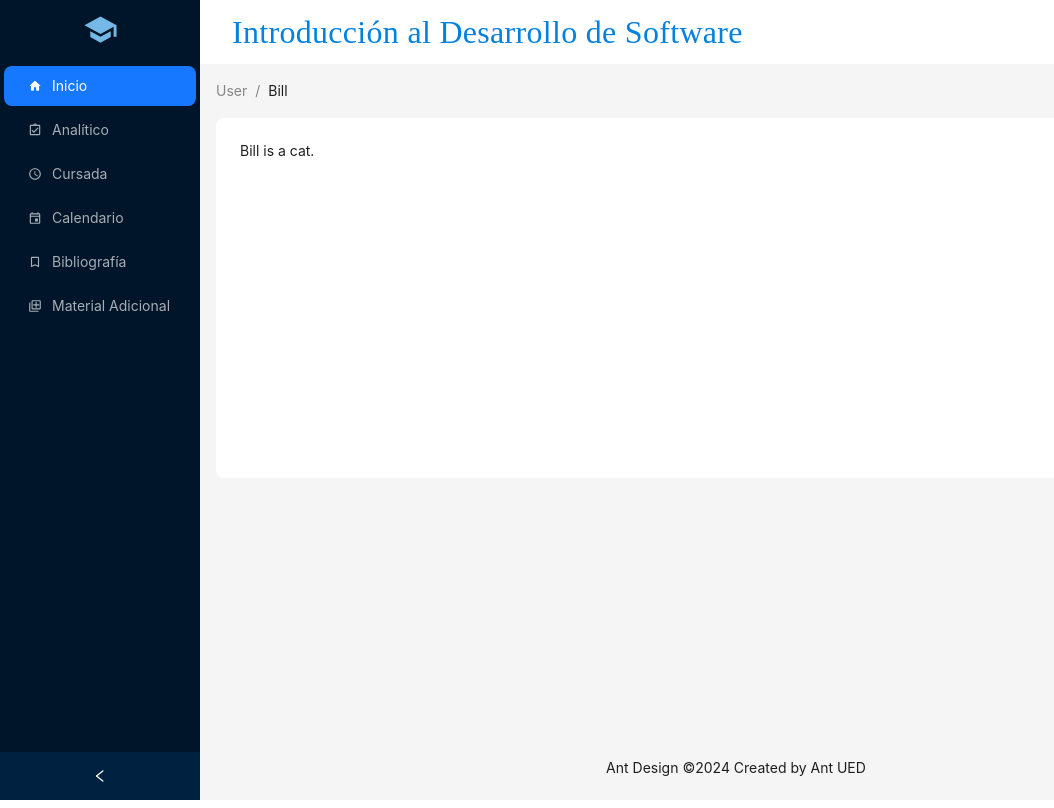
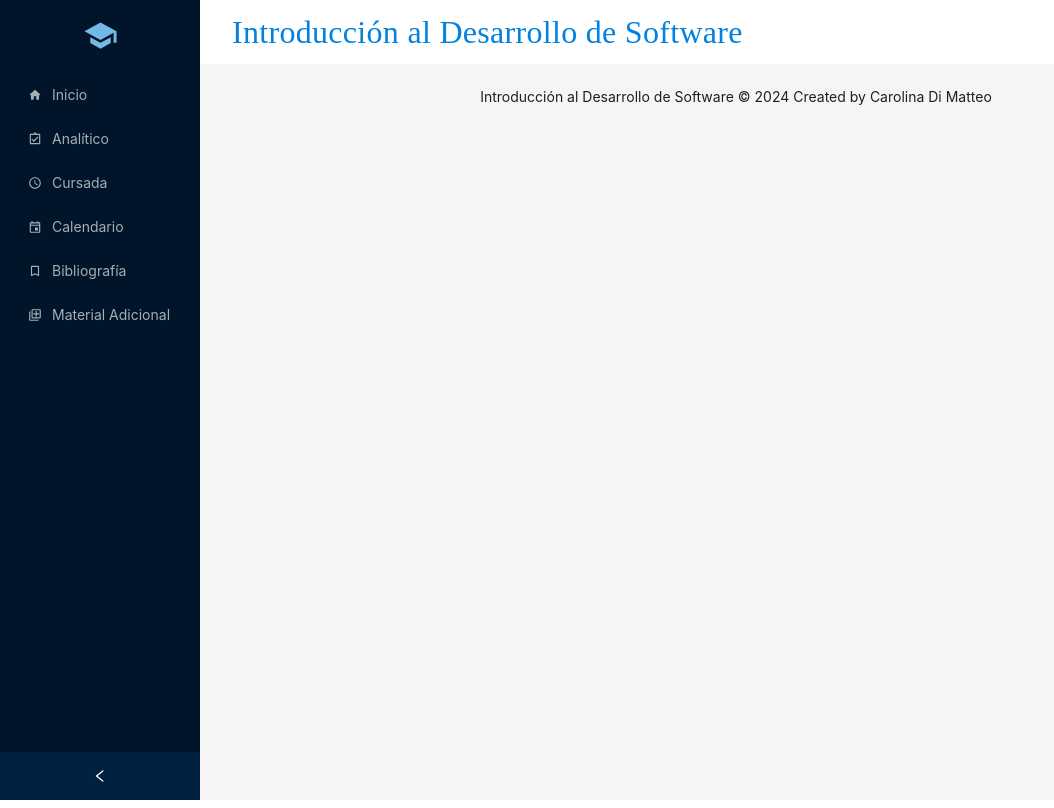
Before and after one commit to gcc-cdimatteo/gcc-cdimatteo.github.io, a Next.js app: page / in a window 1280 px wide. Shown: the whole page, without its empty margins (0-1054 px from the left). Built offline with nearby package versions, Linux system fonts and the light colour scheme; a web font is replaced by a local one.

Commit message:
add home page

```diff
--- a/app/layout.tsx
+++ b/app/layout.tsx
@@ -1,52 +1,15 @@
 'use client';
 
 import React, { useState } from 'react';
-import {
-  DesktopOutlined,
-  FileOutlined,
-  PieChartOutlined,
-  TeamOutlined,
-  UserOutlined,
-} from '@ant-design/icons';
-import type { MenuProps } from 'antd';
-import { Breadcrumb, Layout, Menu, theme } from 'antd';
+import { Layout, theme } from 'antd';
 import Logo from './ui/logo';
 import SchoolIcon from '@mui/icons-material/School';
-import { AddToPhotosOutlined, AssignmentTurnedInOutlined, BookmarkBorderOutlined, CreateOutlined, EventOutlined, HistoryEduOutlined, HistoryEduRounded, HomeOutlined, HomeRounded, MenuBookOutlined, RoundedCorner, WatchLaterOutlined } from '@mui/icons-material';
 import { merriweather } from './ui/fonts';
+import Link from 'next/link';
 import { Button } from '@mui/material';
+import NavLinks from './ui/nav-links';
 
-const { Header, Content, Footer, Sider } = Layout;
-
-type MenuItem = Required<MenuProps>['items'][number];
-
-function getItem(
-  label: React.ReactNode,
-  key: React.Key,
-  icon?: React.ReactNode,
-  children?: MenuItem[],
-): MenuItem {
-  return {
-    key,
-    icon,
-    children,
-    label,
-  } as MenuItem;
-}
-
-const items: MenuItem[] = [
-  getItem('Inicio', '1', <HomeRounded />),
-  getItem('Analítico', '2', <AssignmentTurnedInOutlined />),
-  getItem('Cursada', '3', <WatchLaterOutlined />),
-  getItem('Calendario', '4', <EventOutlined />),
-  // getItem('User', 'sub1', <UserOutlined />, [
-  //   getItem('Tom', '3'),
-  //   getItem('Bill', '4'),
-  //   getItem('Alex', '5'),
-  // ]),
-  getItem('Bibliografía', '9', <BookmarkBorderOutlined />),
-  getItem('Material Adicional', '10', <AddToPhotosOutlined />),
-];
+const { Header, Footer, Sider } = Layout;
 
 export default function RootLayout({
   children,
@@ -64,32 +27,21 @@ export default function RootLayout({
         <Layout style={{ minHeight: '100vh' }}>
           <Sider collapsible collapsed={collapsed} onCollapse={(value) => setCollapsed(value)}>
             <div className="demo-logo-vertical" style={{ textAlign: 'center', marginTop: '12px', marginBottom: '12px' }} >
-              <SchoolIcon htmlColor='#75B7E6' fontSize='large'></SchoolIcon>
+              <Link href="/">
+                <Button>
+                  <SchoolIcon htmlColor='#75B7E6' fontSize='large'></SchoolIcon>
+                </Button>
+              </Link>
             </div>
-            <Menu theme="dark" defaultSelectedKeys={['1']} mode="inline" items={items} />
+            <NavLinks></NavLinks>
           </Sider>
           <Layout>
             <Header style={{ padding: 0, background: colorBgContainer, display: 'flex', justifyContent: 'left', alignItems: 'center' }}>
               <Logo />
             </Header>
-            <Content style={{ margin: '0 16px' }}>
-              <Breadcrumb style={{ margin: '16px 0' }}>
-                <Breadcrumb.Item>User</Breadcrumb.Item>
-                <Breadcrumb.Item>Bill</Breadcrumb.Item>
-              </Breadcrumb>
-              <div
-                style={{
-                  padding: 24,
-                  minHeight: 360,
-                  background: colorBgContainer,
-                  borderRadius: borderRadiusLG,
-                }}
-              >
-                Bill is a cat.
-              </div>
-            </Content>
+            {children}
             <Footer style={{ textAlign: 'center' }}>
-              Ant Design ©{new Date().getFullYear()} Created by Ant UED
+              Introducción al Desarrollo de Software © {new Date().getFullYear()} Created by Carolina Di Matteo
             </Footer>
           </Layout>
         </Layout>
--- a/app/page.tsx
+++ b/app/page.tsx
@@ -1,53 +1,8 @@
-'use client';
-
 import React from 'react';
-import { LaptopOutlined, NotificationOutlined, UserOutlined } from '@ant-design/icons';
-import type { MenuProps } from 'antd';
-import { Breadcrumb, Layout, Menu, theme } from 'antd';
-
-const { Header, Content, Sider } = Layout;
-
-const items1: MenuProps['items'] = ['1', '2', '3'].map((key) => ({
-  key,
-  label: `nav ${key}`,
-}));
-
-const items2: MenuProps['items'] = [UserOutlined, LaptopOutlined, NotificationOutlined].map(
-  (icon, index) => {
-    const key = String(index + 1);
-
-    return {
-      key: `sub${key}`,
-      icon: React.createElement(icon),
-      label: `subnav ${key}`,
-
-      children: new Array(4).fill(null).map((_, j) => {
-        const subKey = index * 4 + j + 1;
-        return {
-          key: subKey,
-          label: `option${subKey}`,
-        };
-      }),
-    };
-  },
-);
 
 export default function App() {
-  const {
-    token: { colorBgContainer, borderRadiusLG },
-  } = theme.useToken();
 
   return (
-    <Content
-      style={{
-        padding: 24,
-        margin: 0,
-        minHeight: 280,
-        background: colorBgContainer,
-        borderRadius: borderRadiusLG,
-      }}
-    >
-      Content
-    </Content>
+    <></>
   );
 };
--- /dev/null
+++ b/app/ui/nav-links.tsx
@@ -0,0 +1,38 @@
+import { AddToPhotosOutlined, AssignmentTurnedInOutlined, BookmarkBorderOutlined, EventOutlined, HomeRounded, WatchLaterOutlined } from '@mui/icons-material';
+import { Menu, type MenuProps } from 'antd';
+
+type MenuItem = Required<MenuProps>['items'][number];
+
+function getItem(
+    label: React.ReactNode,
+    key: React.Key,
+    icon?: React.ReactNode,
+    children?: MenuItem[],
+): MenuItem {
+    return {
+        key,
+        icon,
+        children,
+        label,
+    } as MenuItem;
+}
+
+const items: MenuItem[] = [
+    getItem('Inicio', 'home', <HomeRounded />),
+    getItem('Analítico', '2', <AssignmentTurnedInOutlined />),
+    getItem('Cursada', '3', <WatchLaterOutlined />),
+    getItem('Calendario', '4', <EventOutlined />),
+    // getItem('User', 'sub1', <UserOutlined />, [
+    //   getItem('Tom', '3'),
+    //   getItem('Bill', '4'),
+    //   getItem('Alex', '5'),
+    // ]),
+    getItem('Bibliografía', '9', <BookmarkBorderOutlined />),
+    getItem('Material Adicional', '10', <AddToPhotosOutlined />),
+];
+
+export default function NavLinks() {
+    return (
+        <Menu theme="dark" defaultSelectedKeys={['1']} mode="inline" items={items} />
+    );
+};
```
Also changed, not shown: app/home/page.tsx (added, +34 -0 lines).
